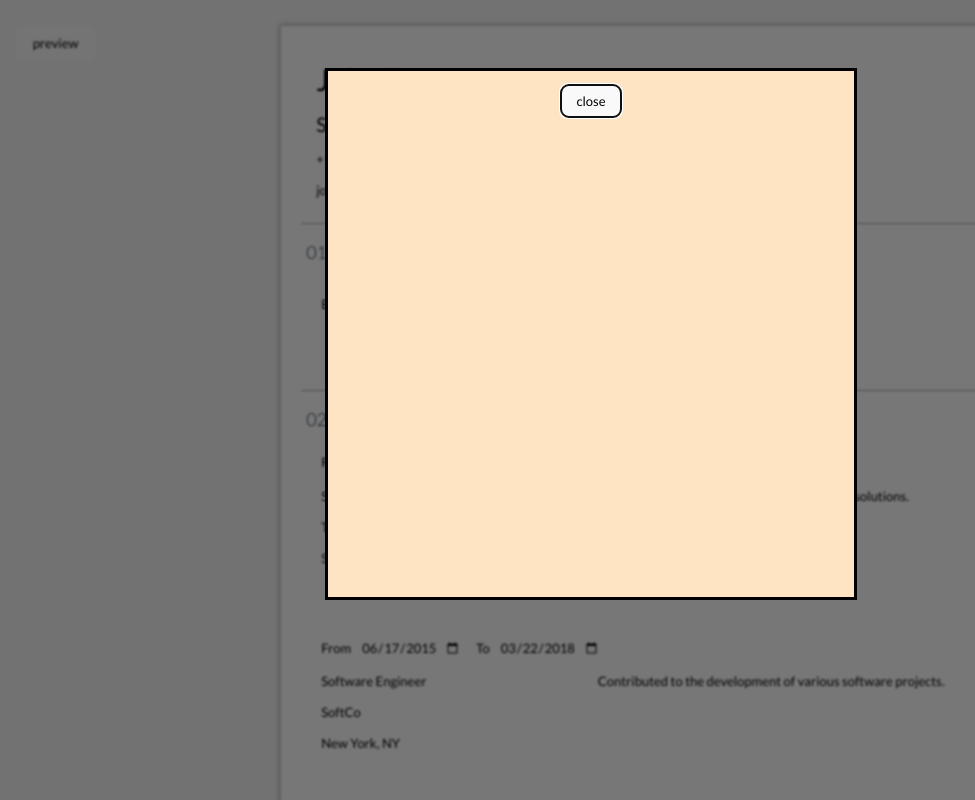
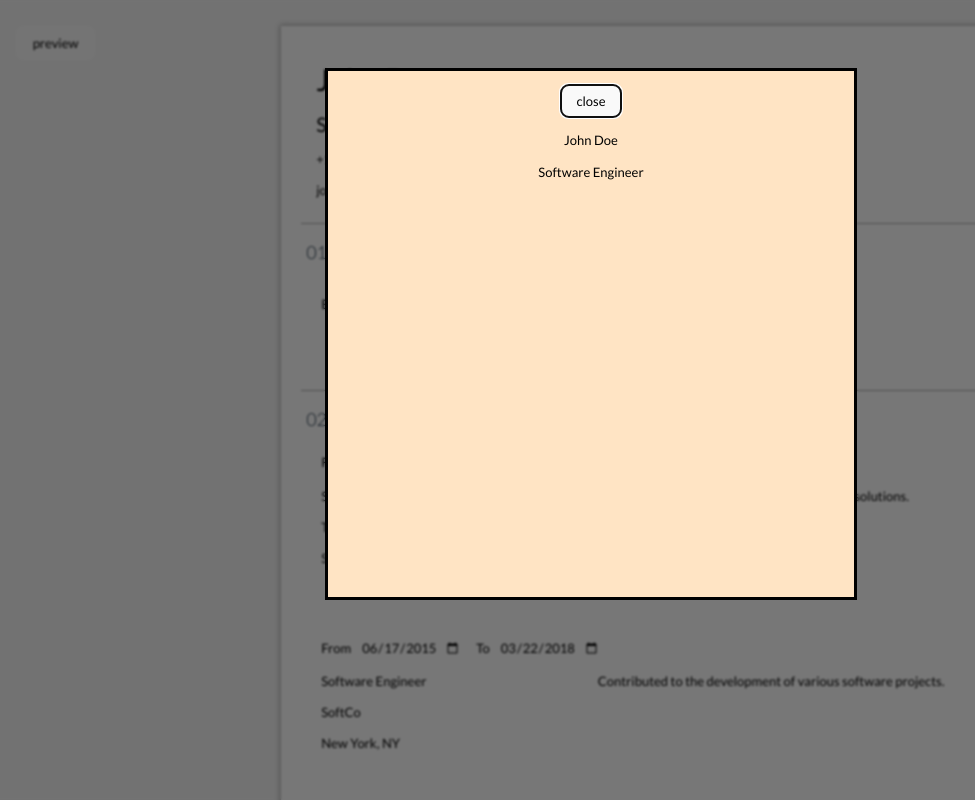
Before and after one commit to sevleo/TOP-CVMaker, a React (Vite) app: page / in a window 1280 px wide. Both pictures are taken after a click on the button "preview". Shown: the top 800 px of the page, without its empty margins (103-1078 px from the left). Built offline with nearby package versions, Linux system fonts and the light colour scheme.

Commit message:
pass 2 parameters to PreviewContainer

```diff
--- a/src/App.jsx
+++ b/src/App.jsx
@@ -185,7 +185,11 @@ function App() {
   return (
     <>
       <main>
-        <PreviewContainer dialogRef={dialogRef} closeDialog={closeDialog} />
+        <PreviewContainer
+          dialogRef={dialogRef}
+          closeDialog={closeDialog}
+          profile={profile}
+        />
         <div className="controls">
           <Button
             label="preview"
--- a/src/components/PreviewContainer.jsx
+++ b/src/components/PreviewContainer.jsx
@@ -1,11 +1,13 @@
 import "../styles/PreviewContainer.css";
 import Button from "./Button";
 
-export default function PreviewContainer({ dialogRef, closeDialog }) {
+export default function PreviewContainer({ dialogRef, closeDialog, profile }) {
   return (
     <>
       <dialog className="preview" ref={dialogRef}>
         <Button label="close" className="preview-close" onClick={closeDialog} />
+        <p>{profile.name}</p>
+        <p>{profile.role}</p>
       </dialog>
     </>
   );
```
